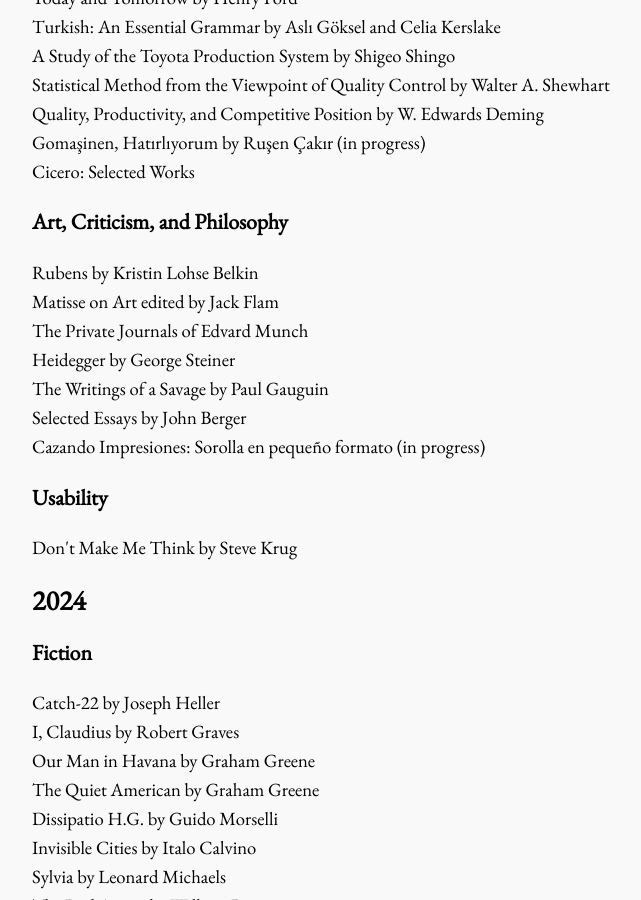
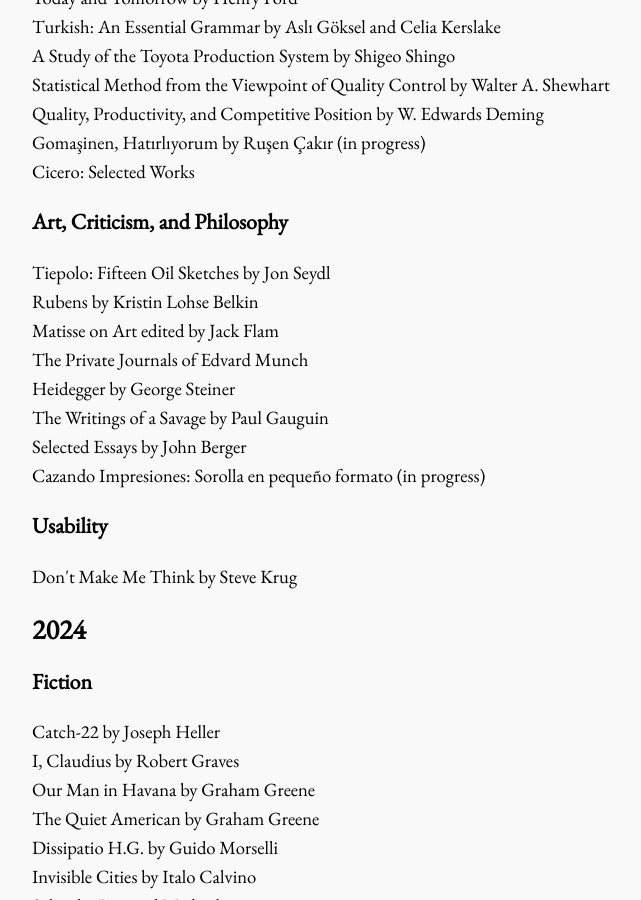
Before and after one commit to bora-uyumazturk/bora-uyumazturk.github.io, a Jekyll site: the page built from reading.html, in a window 1280 px wide and 900 px high, scrolled down 610 px. Shown: the whole window, without its empty margins (140-781 px from the left). Built offline with Jekyll 4.4.1, drawn with Linux system fonts in a browser that asks for light colours.

Commit message:
Update reading.html

```diff
--- a/reading.html
+++ b/reading.html
@@ -35,6 +35,7 @@ title: Reading
 
   <h3>Art, Criticism, and Philosophy</h3>
 
+  Tiepolo: Fifteen Oil Sketches by Jon Seydl <br>
   Rubens by Kristin Lohse Belkin <br>
   Matisse on Art edited by Jack Flam <br>
   The Private Journals of Edvard Munch <br>
```
